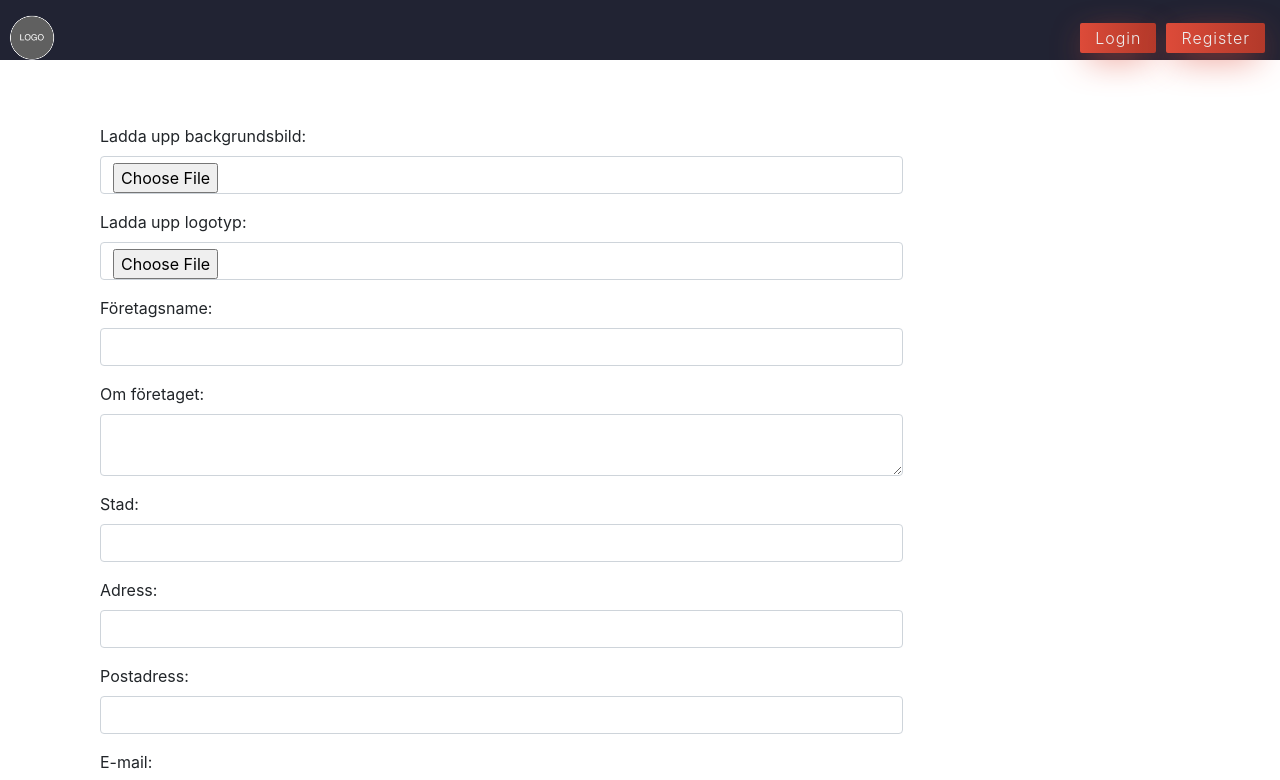
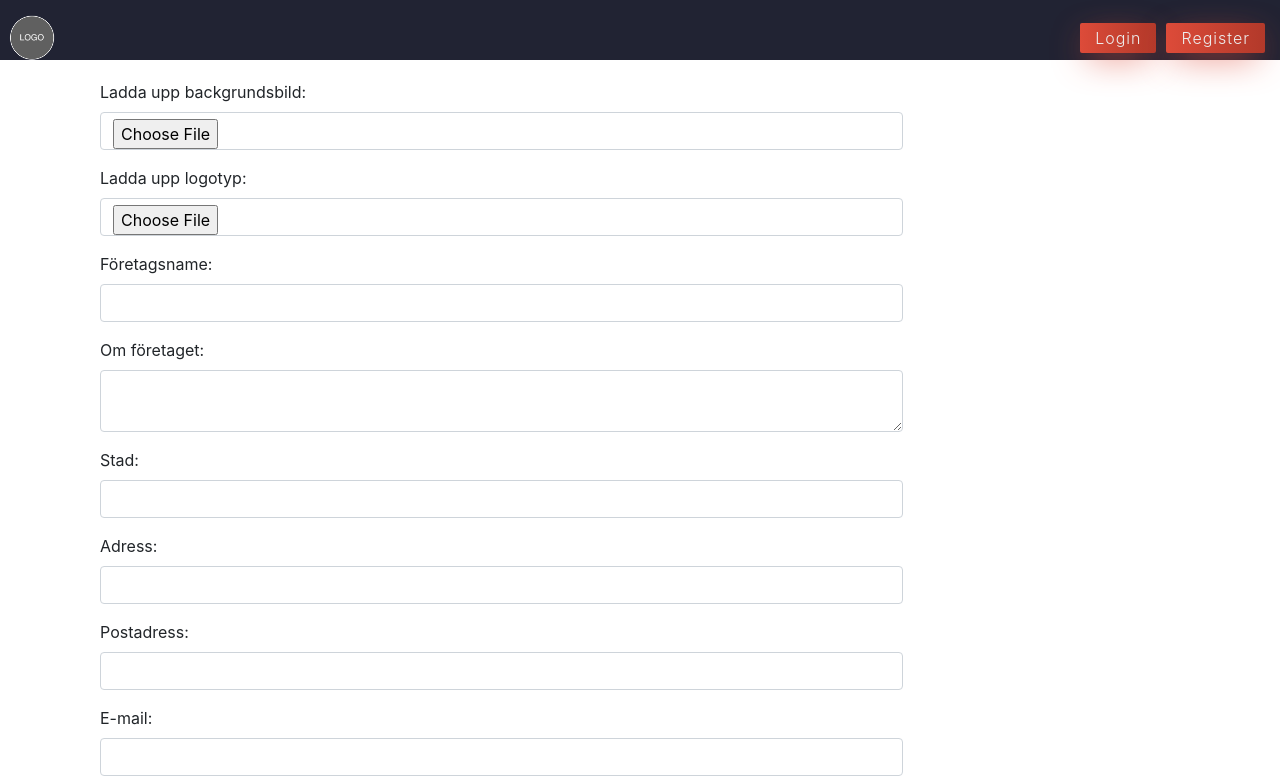
Before and after one commit to KaChr/lead-app, a React (Create React App) app: page /profile_company_edit in a window 1280 px wide. Shown: the top 780 px of the page. Built offline with nearby package versions, Linux system fonts and the light colour scheme.

Commit message:
fix margin on ProfileCompanyEditPage container

```diff
--- a/src/pages/profileCompanyEditPage/ProfileCompanyEditPage.css
+++ b/src/pages/profileCompanyEditPage/ProfileCompanyEditPage.css
@@ -12,8 +12,8 @@
 }
 
 .profile-company-edit-page-container {
-    height: 100vh;
-    margin-top: 5%;
+    margin-top: 20px;
+    margin-bottom: 20px;
 }
 
 .input-aboutCompany {
```
